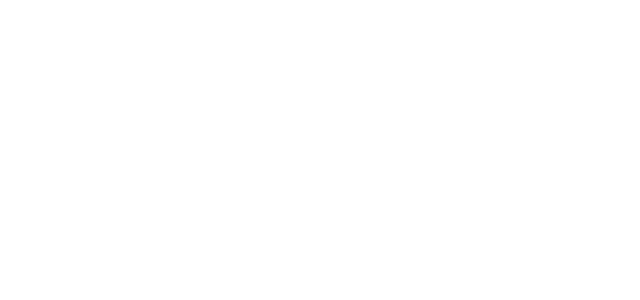
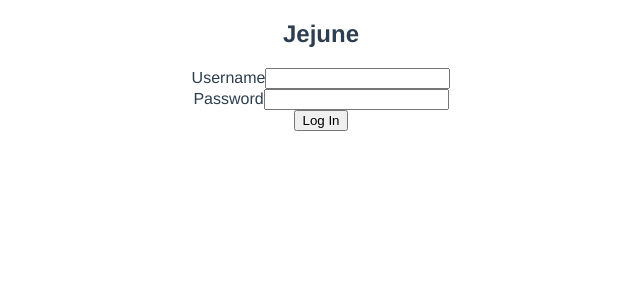
Before and after one commit to kaniini/jejune-client, a Vue app: page /.well-known/jejune/login in a window 1280 px wide. Before the commit this address had no page. Shown: the top 300 px of the page, without its empty margins (319-959 px from the left). Built offline with nearby package versions, Linux system fonts and the light colour scheme.

Commit message:
add webfinger service

```diff
--- a/package.json
+++ b/package.json
@@ -20,8 +20,7 @@
     "@vue/compiler-sfc": "^3.0.0",
     "babel-eslint": "^10.1.0",
     "eslint": "^6.7.2",
-    "eslint-plugin-vue": "^7.0.0-0",
-    "vue-cli-plugin-i18n": "~1.0.1"
+    "eslint-plugin-vue": "^7.0.0-0"
   },
   "eslintConfig": {
     "root": true,
--- /dev/null
+++ b/src/components/login-form.vue
@@ -0,0 +1,40 @@
+<template>
+  <form v-on:submit.prevent="submit(user)">
+    <h2>Jejune</h2>
+
+    <div class="form-input">
+      <label for="username">Username</label>
+      <input id="username" v-model="username" type="text">
+    </div>
+
+    <div class="form-input">
+      <label for="password">Password</label>
+      <input id="password" v-model="password" type="password">
+    </div>
+
+    <button type="submit" id="login">Log In</button>
+  </form>
+</template>
+
+<script>
+import WebfingerService from '@/services/webfinger'
+
+export default {
+  name: 'LoginForm',
+  data: () => ({
+    username: null,
+    password: null,
+    authError: null
+  }),
+  methods: {
+    submit() {
+      WebfingerService.discoverActor(this.username).then((result) => {
+        console.log('Webfingered', this.username, 'as', result)
+      }).catch((err) => {
+        console.log('Webfinger error:', err)
+        this.authError = err
+      })
+    }
+  }
+}
+</script>
--- a/src/router/index.js
+++ b/src/router/index.js
@@ -1,19 +1,17 @@
 import { createRouter, createWebHistory } from 'vue-router'
 import Home from '../views/Home.vue'
+import Login from '../views/Login.vue'
 
 const routes = [
   {
-    path: '/',
+    path: '/.well-known/jejune',
     name: 'Home',
     component: Home
   },
   {
-    path: '/about',
-    name: 'About',
-    // route level code-splitting
-    // this generates a separate chunk (about.[hash].js) for this route
-    // which is lazy-loaded when the route is visited.
-    component: () => import(/* webpackChunkName: "about" */ '../views/About.vue')
+    path: '/.well-known/jejune/login',
+    name: 'Login',
+    component: Login
   }
 ]
 
--- /dev/null
+++ b/src/services/webfinger.js
@@ -0,0 +1,41 @@
+let finger = (acct) => {
+  return new Promise((resolve, reject) => {
+    if (!acct) {
+      reject(new Error('invalid account'))
+    }
+
+    let acct_split = acct.split('@', 2)
+    if (acct_split.length != 2) {
+      reject(new Error('must use username@domain format'))
+    }
+
+    console.log('[WEBFINGER] Discovering', acct_split)
+
+    fetch(`https://${acct_split[1]}/.well-known/webfinger?resource=acct:${acct}`).then((response) => {
+      return response.json()
+    }).then((response) => {
+      console.log('[WEBFINGER] Response:', response)
+      resolve(response)
+    })
+  })
+}
+
+let discoverActor = (acct) => {
+  return new Promise((resolve, reject) => {
+    finger(acct).then((response) => {
+      let links = response.links || []
+
+      links.forEach((link) => {
+        if (link.type === 'application/activity+json')
+          resolve(link.href)
+      })
+    }).catch((err) => {
+      reject(err)
+    })
+  })
+}
+
+export default {
+  finger,
+  discoverActor,
+}
--- a/src/views/Home.vue
+++ b/src/views/Home.vue
@@ -8,5 +8,10 @@
 // @ is an alias to /src
 export default {
   name: 'Home',
+  mounted() {
+    console.log(this)
+    if (!this.$.jejune_token)
+      this.$router.push('/.well-known/jejune/login')
+  }
 }
 </script>
--- /dev/null
+++ b/src/views/Login.vue
@@ -0,0 +1,12 @@
+<template>
+  <login-form />
+</template>
+
+<script>
+import LoginForm from '@/components/login-form.vue'
+
+export default {
+  name: 'Login',
+  components: { LoginForm }
+}
+</script>
```
Also changed, not shown: 1 other file (tests, documents, lock files or other folders).
